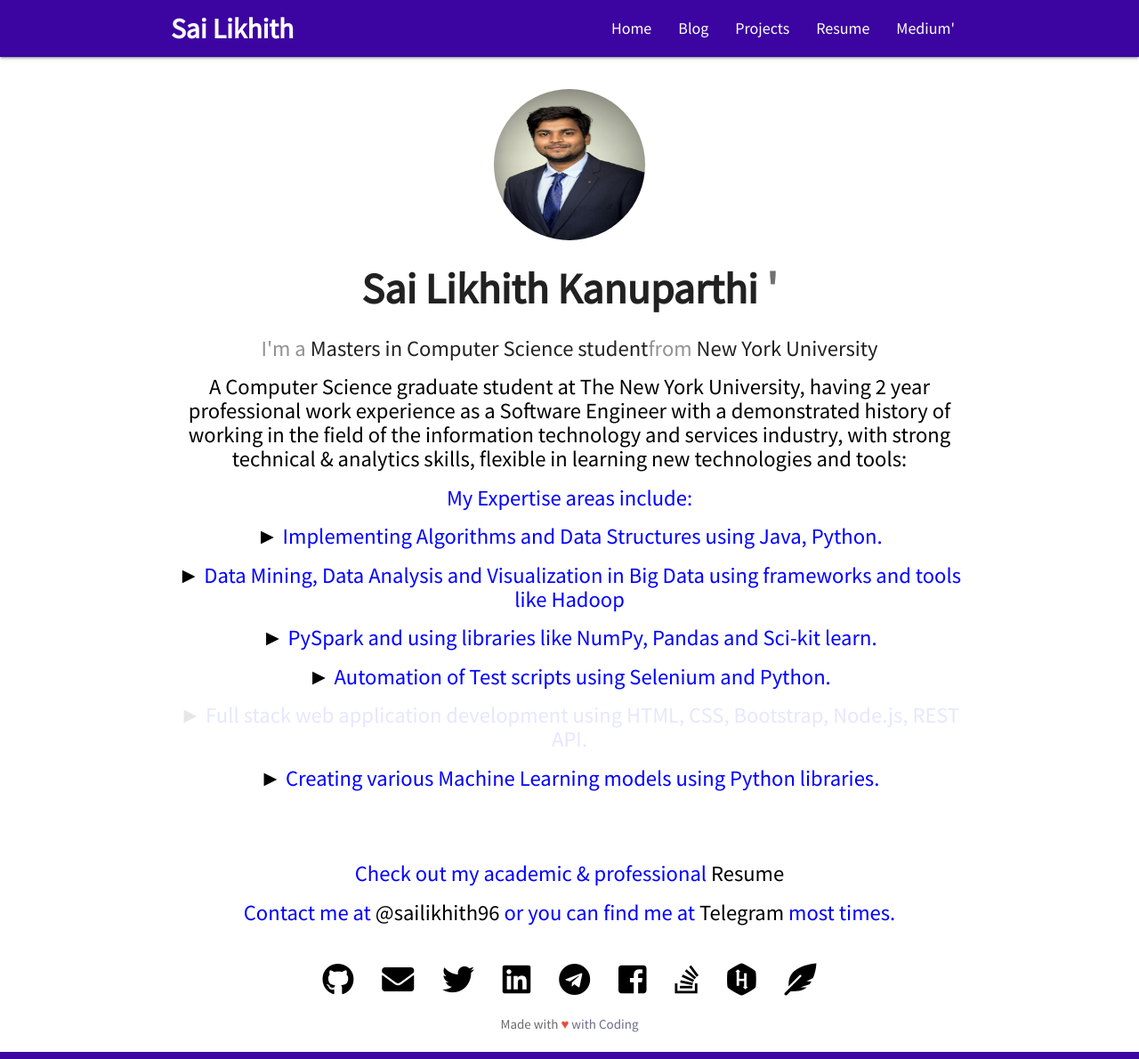
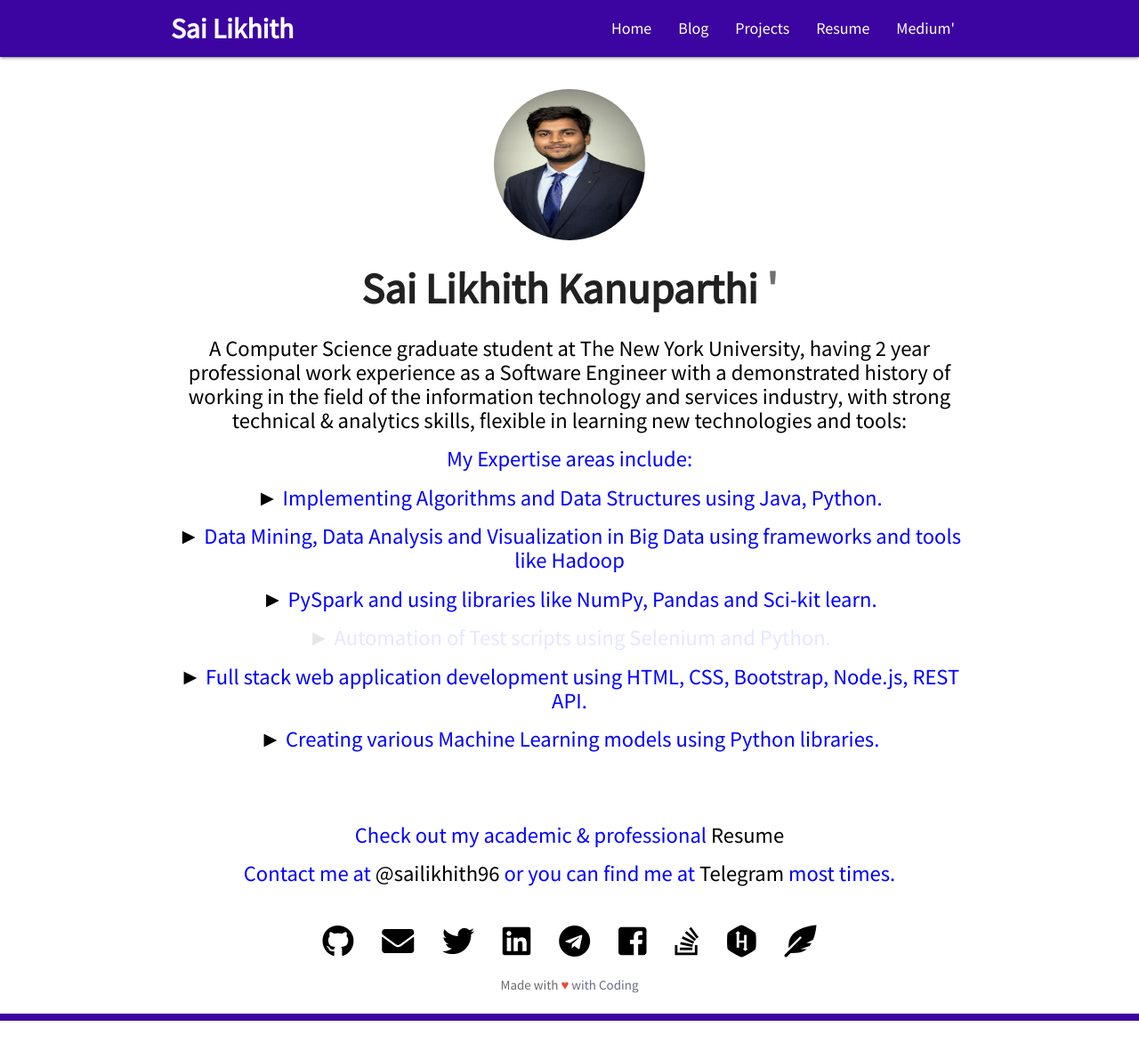
Before and after one commit to SaiLikhith7/Mywebsite, a Jekyll site: the page built from index.html, in a window 1280 px wide. Shown: the whole page at 89% size. Built offline with Jekyll 4.4.1, drawn with Linux system fonts in a browser that asks for light colours; nearby versions of some CDN libraries; after the commit the page ends 1147 px from its top, so only the background shows below that.

Commit message:
Update index.html

```diff
--- a/index.html
+++ b/index.html
@@ -21,21 +21,18 @@
 
   <div>
     <h5 id="test1">
-      <span style="color:#929292;">I'm a </span>Masters in Computer Science student<span style="color:#929292;">from</span> New York University   </h5>
-
-    <h5 id="test2">
       <span style="color:#000000;">A Computer Science graduate student at The New York University, having 2 year professional work experience as a Software Engineer with a demonstrated history of working in the field of the information technology and services industry, with strong technical & analytics skills, flexible in learning new technologies and tools: <span style = "color: #0000ff;">
-      <h5 id= "test3"> My Expertise areas include: </span></h5>
-      <h5 id= "test4"><span style="color:#000000;"> ►</span> Implementing Algorithms and Data Structures using Java, Python.</h5>
-      <h5 id= "test5"> <span style="color:#000000;"> ►</span> Data Mining, Data Analysis and Visualization in Big Data using frameworks and tools like Hadoop</h5>
-      <h5 id= "test8"><span style="color:#000000;"> ► </span> PySpark and using libraries like NumPy, Pandas and Sci-kit learn.</h5>
-      <h5 id= "test9"><span style="color:#000000;"> ► </span> Automation of Test scripts using Selenium and Python. </h5>
-      <h5 id= "test6"><span style="color:#000000;"> ► </span> Full stack web application development using HTML, CSS, Bootstrap, Node.js, REST API. </h5>
-      <h5 id= "test7"><span style="color:#000000;"> ► </span> Creating various Machine Learning models using Python libraries. </h5>
+      <h5 id= "test2"> My Expertise areas include: </span></h5>
+      <h5 id= "test3"><span style="color:#000000;"> ►</span> Implementing Algorithms and Data Structures using Java, Python.</h5>
+      <h5 id= "test4"> <span style="color:#000000;"> ►</span> Data Mining, Data Analysis and Visualization in Big Data using frameworks and tools like Hadoop</h5>
+      <h5 id= "test5"><span style="color:#000000;"> ► </span> PySpark and using libraries like NumPy, Pandas and Sci-kit learn.</h5>
+      <h5 id= "test6"><span style="color:#000000;"> ► </span> Automation of Test scripts using Selenium and Python. </h5>
+      <h5 id= "test7"><span style="color:#000000;"> ► </span> Full stack web application development using HTML, CSS, Bootstrap, Node.js, REST API. </h5>
+      <h5 id= "test8"><span style="color:#000000;"> ► </span> Creating various Machine Learning models using Python libraries. </h5>
     <br>
         </br>
 
-      <h5 id="test10">
+      <h5 id="test9">
       Check out my academic &amp; professional
       <span class="hov"
         ><a href="{{ site.baseurl }}resume.html" target="_blank"
@@ -43,7 +40,7 @@
         ></span>
     </h5>
 
-    <h5 id="test11">
+    <h5 id="test10">
       Contact me at
       <span class="hov"
         ><a href="http://twitter.com/{{ site.twitter }}" target="_blank"
```
